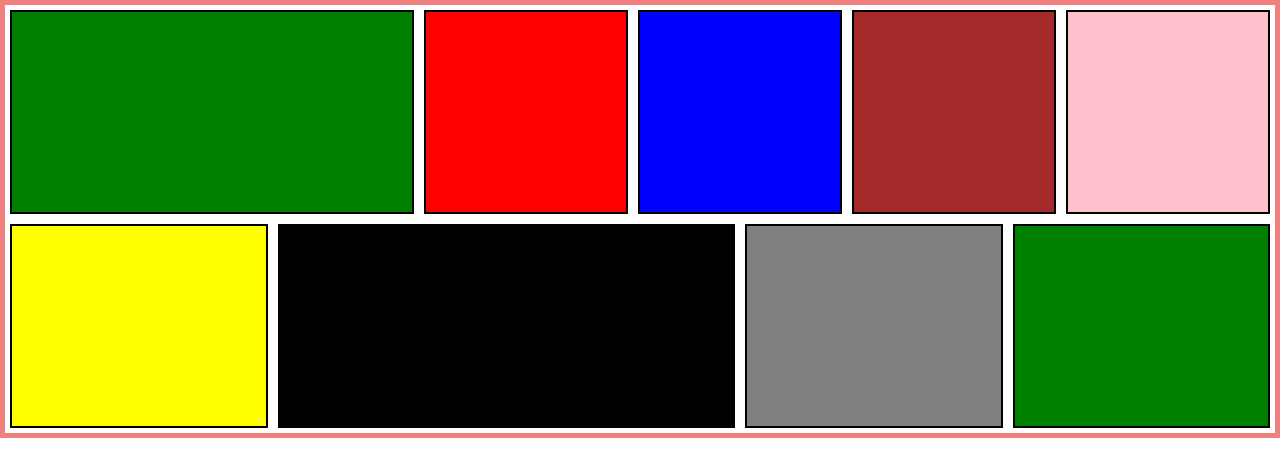
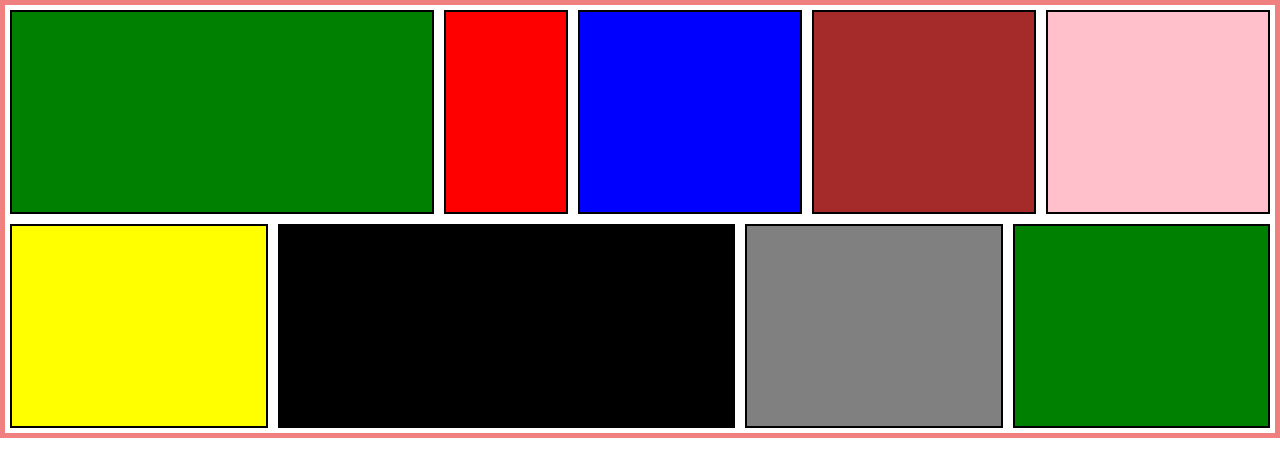
Before and after one commit to coreysnightout/flex-box, a plain HTML site: page index.html in a window 1280 px wide. Drawn offline with Linux system fonts and the light colour scheme.

Commit message:
add some styling changes

```diff
--- a/css/styles.css
+++ b/css/styles.css
@@ -3,14 +3,11 @@ html, body {
   padding: 0;
 }
 .wrapper {
-  /*margin: 50px;*/
   display: flex;
-  /*justify-content: space-around;*/
   flex-wrap: wrap;
   border: 5px solid lightcoral;
 }
 .box {
-  /*width: 100%;*/
   height: 200px;
   margin: 5px;
   display: inline-block;
@@ -25,48 +22,40 @@ html, body {
 
 .square2 {
     background-color: red;
-
-    flex-basis: 200px;
+    flex-basis: 100px;
 }
 
 .square3 {
     background-color: blue;
-
     flex-basis: 200px;
 }
 
 .square4 {
    background-color: brown;
-
    flex-basis: 200px;
 }
 
 .square5 {
     background-color: pink;
-
     flex-basis: 200px;
 }
 
 .square6 {
     background-color: yellow;
-
     flex-basis: 200px;
 }
 
 .square7 {
     background-color: black;
-
     flex-basis: 400px;
 }
 
 .square8{
     background-color: grey;
-
     flex-basis: 200px;
 }
 
 .square9 {
     background-color: green;
-
     flex-basis: 200px;
 }
```
